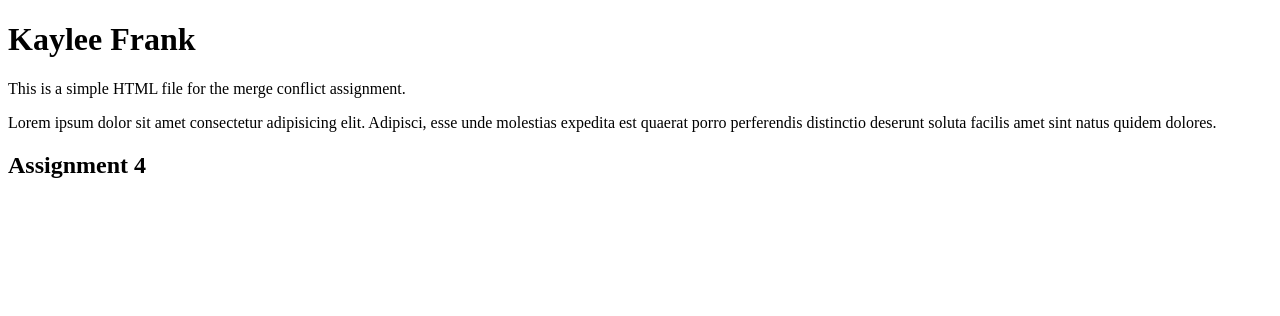
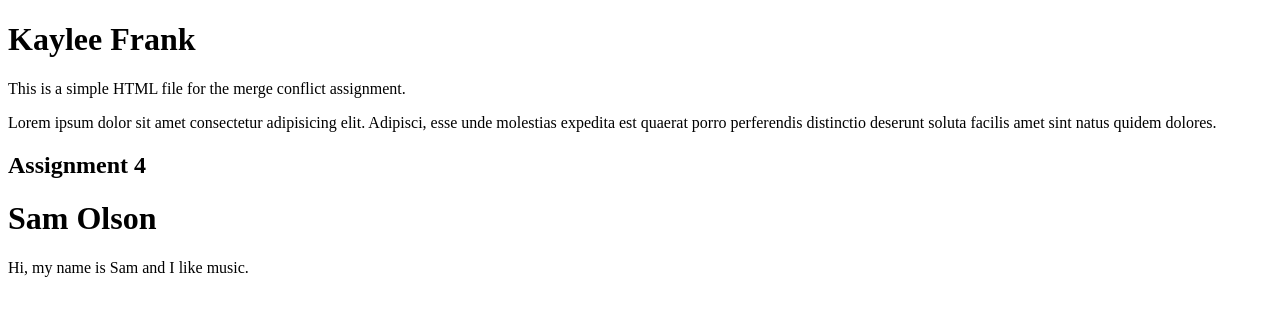
Before and after one commit to appanmomo/kaylee-frank-assignment-4, a plain HTML site: page index.html in a window 1280 px wide. Drawn offline with Linux system fonts and the light colour scheme.

Commit message:
Added name and info

```diff
--- a/index.html
+++ b/index.html
@@ -10,5 +10,7 @@
     <p>This is a simple HTML file for the merge conflict assignment.</p>
     <p>Lorem ipsum dolor sit amet consectetur adipisicing elit. Adipisci, esse unde molestias expedita est quaerat porro perferendis distinctio deserunt soluta facilis amet sint natus quidem dolores.</p>
     <h2>Assignment 4</h2>
+    <h1>Sam Olson</h1>
+    <p>Hi, my name is Sam and I like music.</p>
 </body>
 </html>
```
